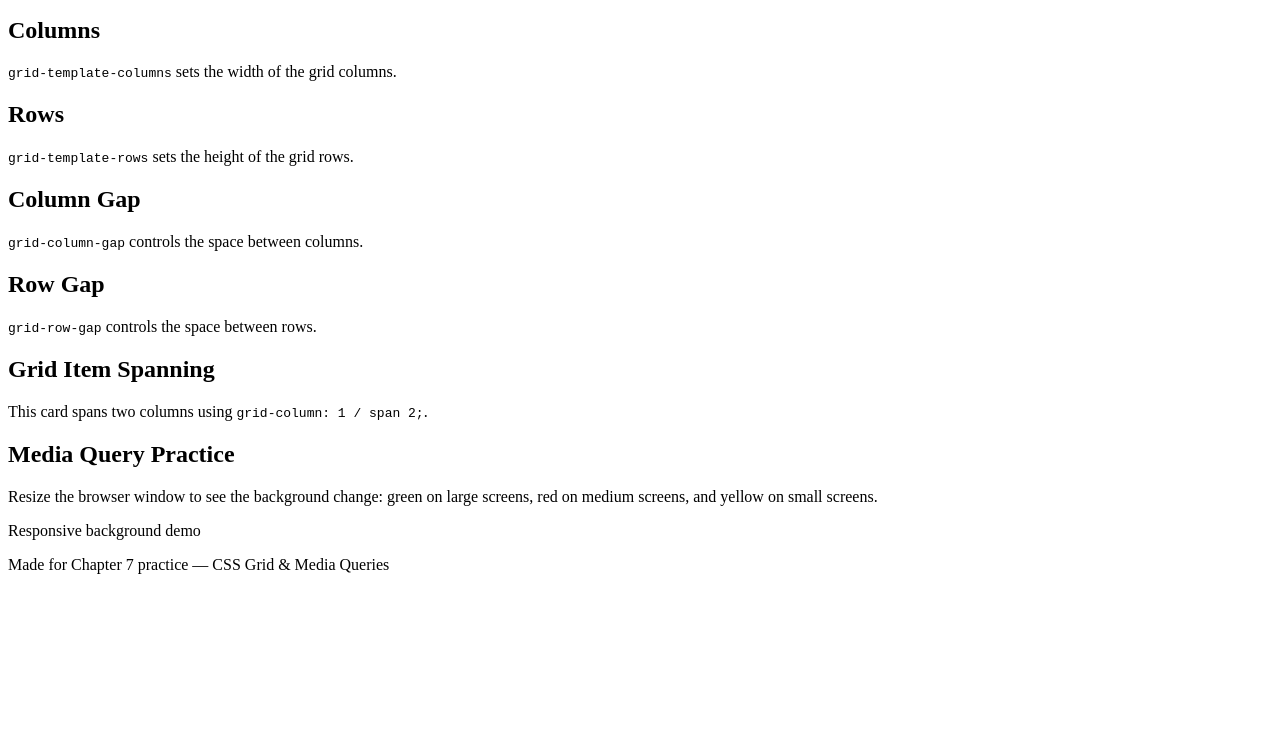
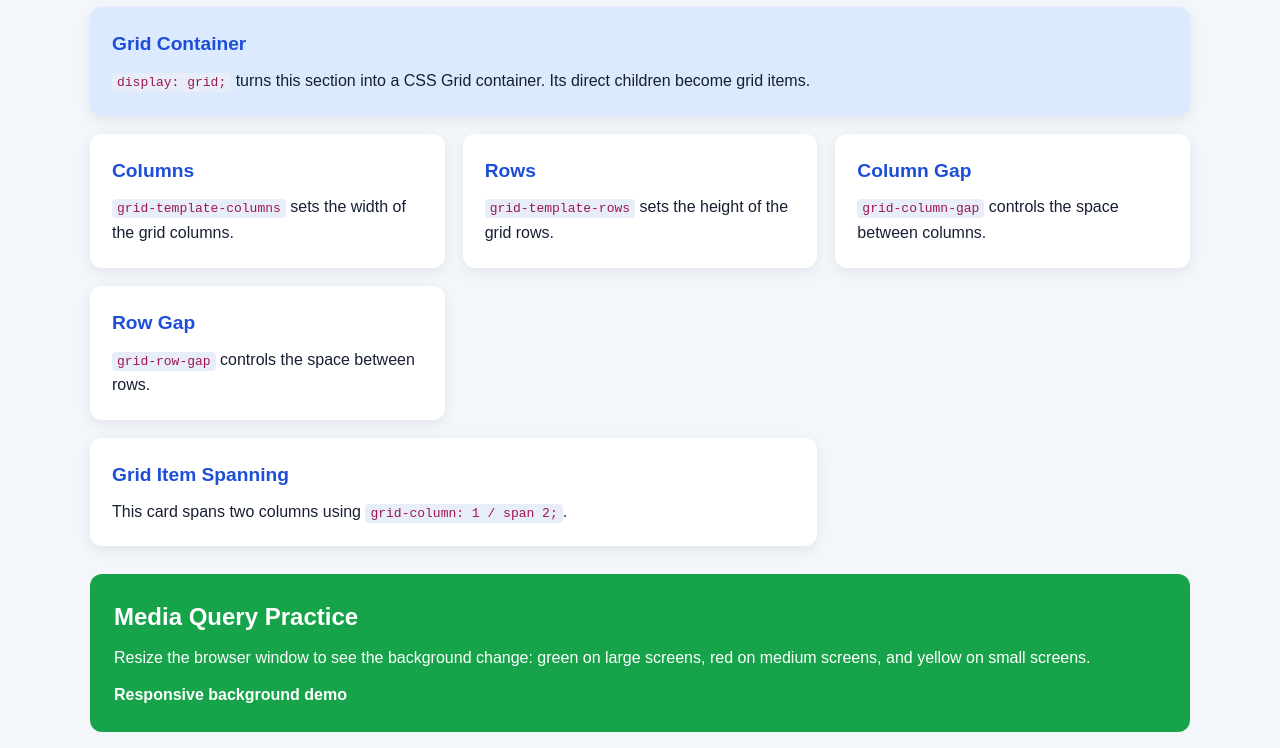
Before and after one commit to vinayakmishra4/Learning-CSS, a plain HTML site: page Gridbox/index.html in a window 1280 px wide. Shown: the part 251-999 px from the top of the page. Before the commit the page ends 841 px from the top, so only its background shows below. Drawn offline with Linux system fonts and the light colour scheme.

Commit message:
Update index.html

```diff
--- a/Gridbox/index.html
+++ b/Gridbox/index.html
@@ -4,7 +4,7 @@
   <meta charset="UTF-8">
   <meta name="viewport" content="width=device-width, initial-scale=1.0">
   <title>Chapter 7 - CSS Grid & Media Queries</title>
-  <link rel="stylesheet" href="index.style.css">
+  <link rel="stylesheet" href="style.css">
 </head>
 <body>
   <header class="site-header">
```
